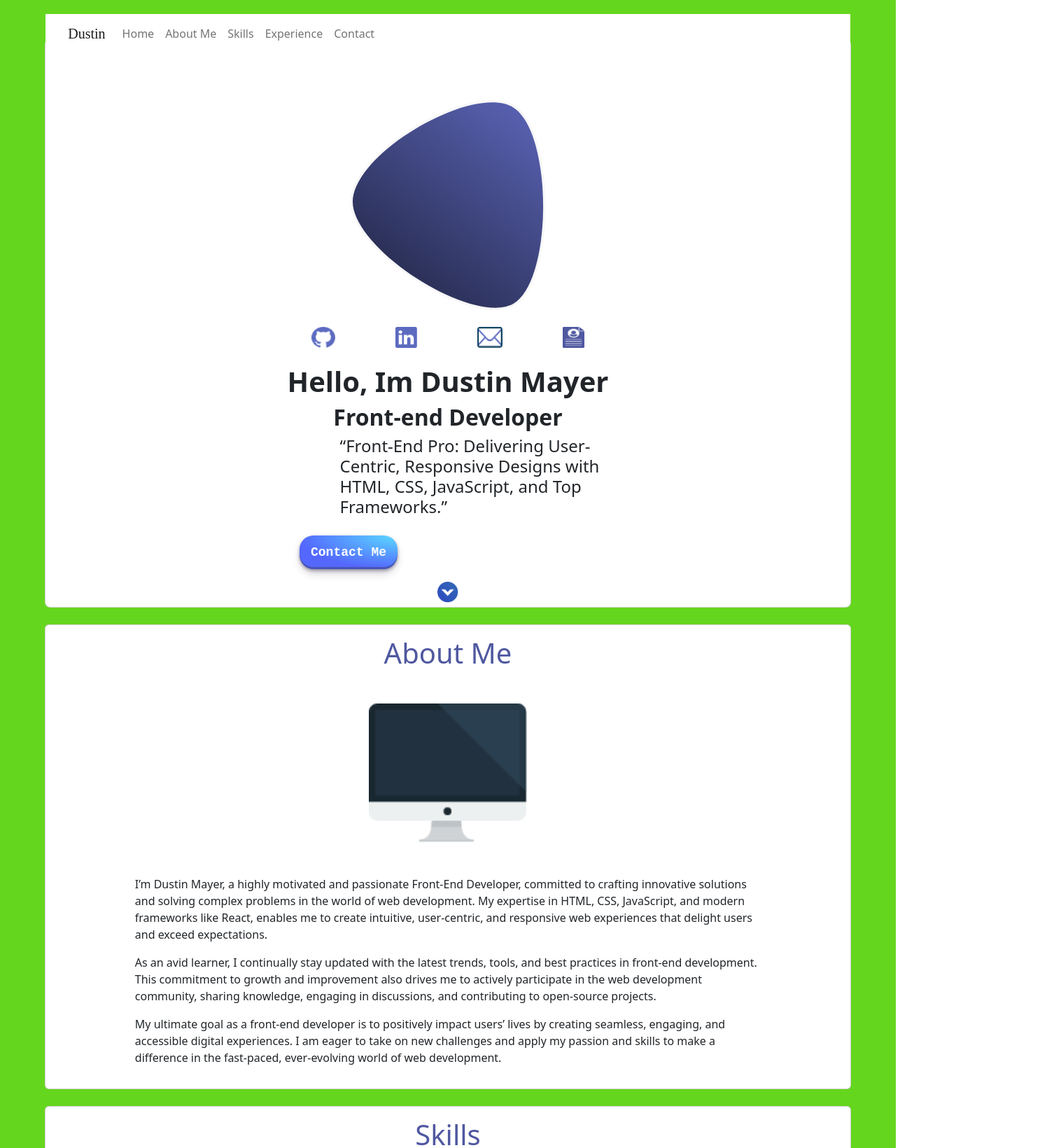
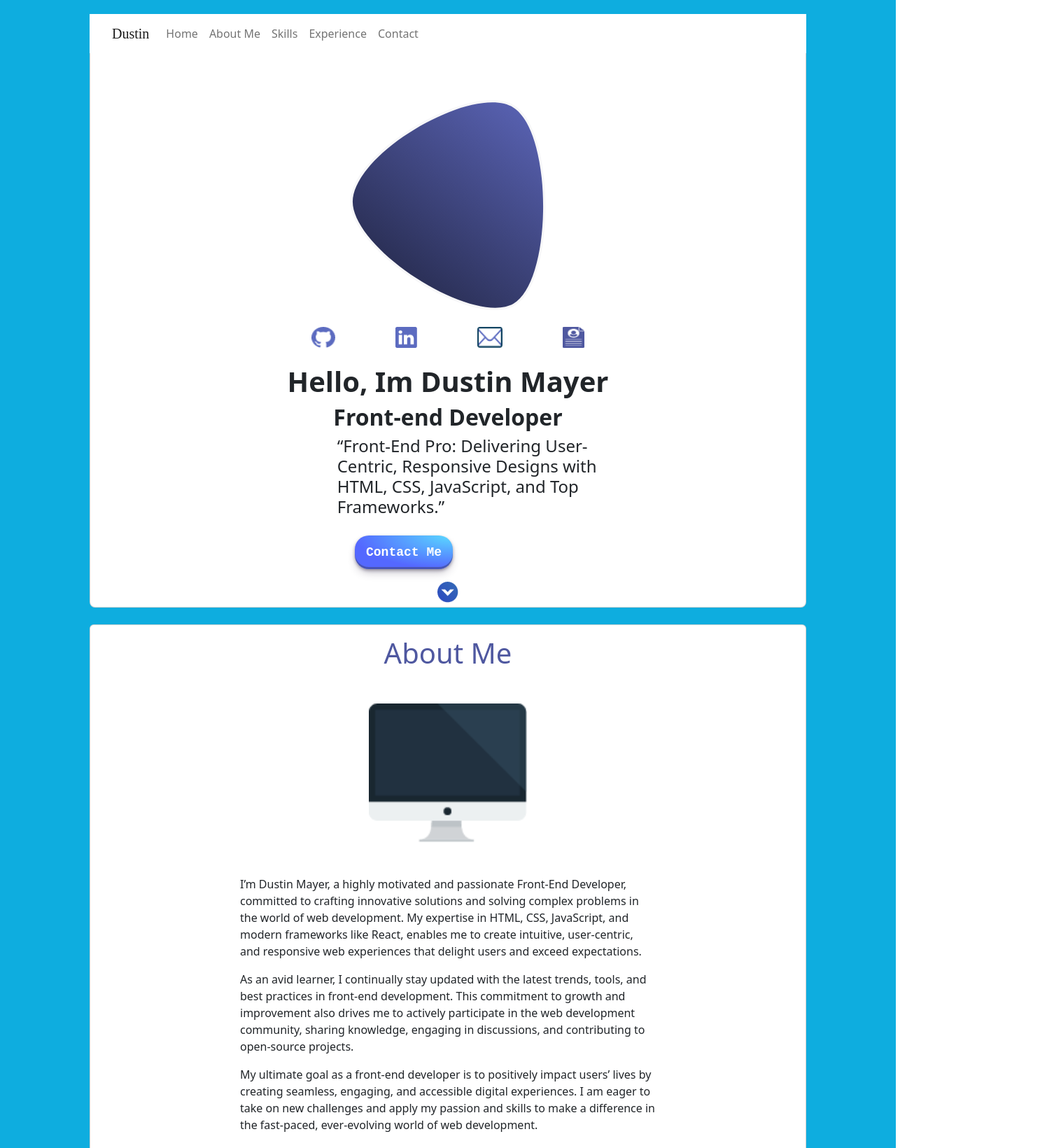
Before and after one commit to maye0085/portfolio, a React (Create React App) app: page / in a window 1280 px wide. Shown: the top 1640 px of the page at 70% size, 1506 px wide, since content can reach past the window. Built offline with nearby package versions, Linux system fonts and the light colour scheme.

Commit message:
background color change

```diff
--- a/src/App.css
+++ b/src/App.css
@@ -8,12 +8,9 @@
 } */
 
 .webBackground {
-  background: rgb(54, 16, 227);
-  background: linear-gradient(
-    0deg,
-    rgba(54, 16, 227, 1) 1%,
-    rgba(14, 173, 223, 1) 93%
-  );
+
+  background: rgb(150,66,191);
+  background: linear-gradient(0deg, rgba(150,66,191,1) 2%, rgba(14,173,223,1) 61%);
   height: 100%;
   padding-bottom: 15px;
 }
@@ -222,10 +219,7 @@
 
 /* Medium devices (tablets, 768px and up) */
 @media (min-width: 768px) {
-  .webBackground {
-    background: rgb(101, 214, 30);
-    height: 100%;
-  }
+
 
   .dustinHeader {
     padding-top: 10px;
@@ -267,4 +261,35 @@
 
 /* Extra large devices (large desktops, 1200px and up) */
 @media (min-width: 1200px) {
+  .contactButton {
+    position: relative;
+    left: 20%;
+  }
+
+  .card{
+    margin-right: 10%;
+    margin-left: 10%;
+  }
+
+  .card-body p{
+    width: auto;
+    margin-left: 20%;
+    margin-right: 20%;
+  }
+
+  .card-body h5{
+    width: auto;
+    margin-left: 20%;
+    margin-right: 20%;
+  }
+
+  .navBarHome {
+    margin-left: 10%;
+    margin-right: 10%;
+    /* padding-left: 4.85%;
+    padding-right: 5%; */
+    position: relative;
+    top: 20px;
+    z-index: 1;
+  }
 }
```
